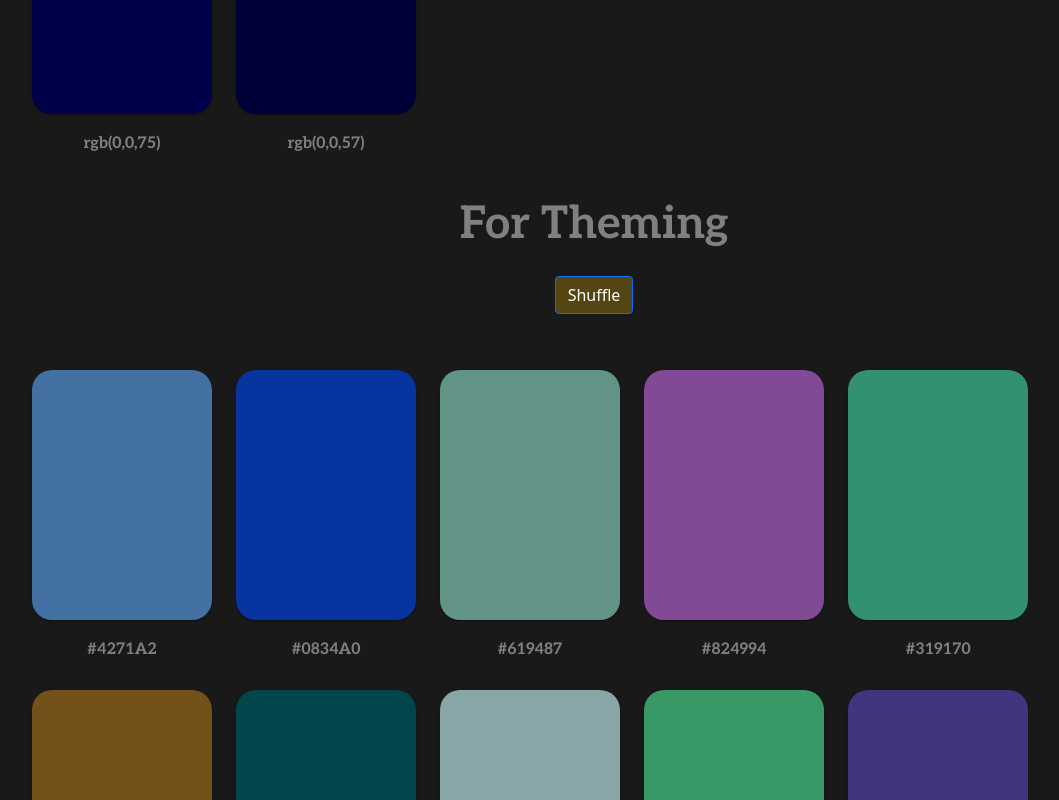
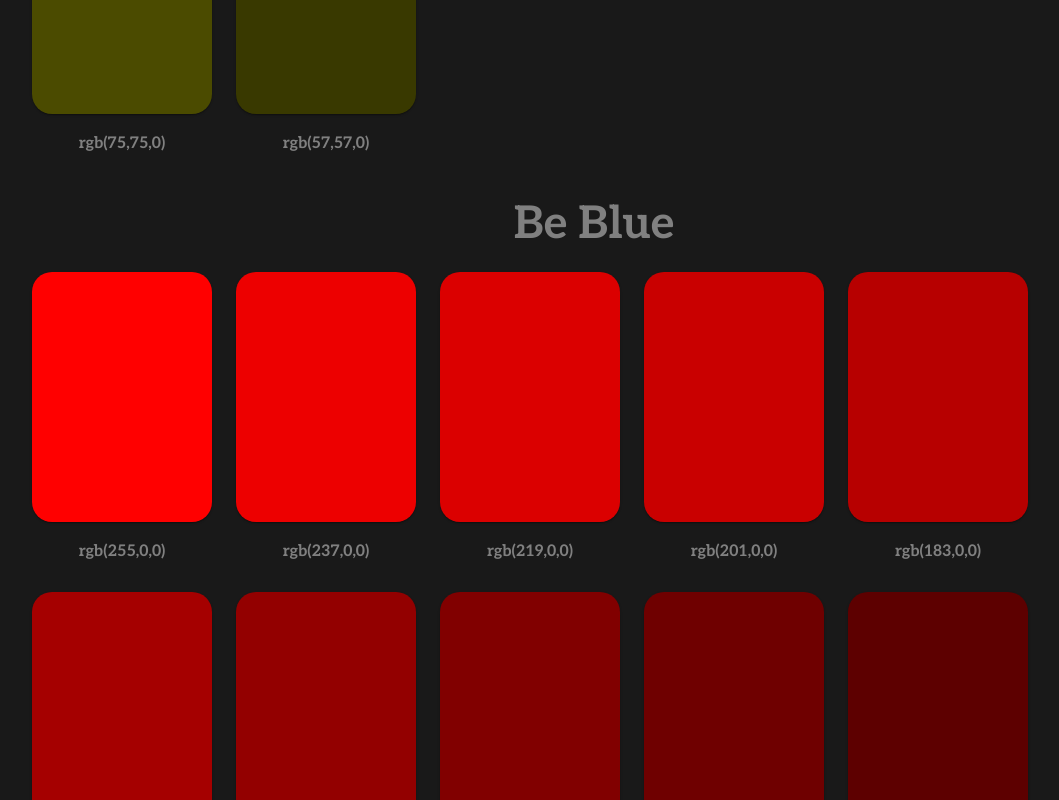
Before and after one commit to Thedot-in-opensource/astro, a React (Create React App) app: page / in a window 1280 px wide. Shown: the part 1980-2780 px from the top of the page, without its empty margins (46-1105 px from the left). Built offline with nearby package versions, Linux system fonts and the light colour scheme.

Commit message:
added yello

```diff
--- a/src/Pages/Home.js
+++ b/src/Pages/Home.js
@@ -19,7 +19,7 @@ export default function Home() {
     const [bColor, setbColor] = useState(null)
     const [shadesColor,setshadesColor] = useState([]);
     const [bshadesColor,setbshadesColor] = useState([]);
-
+    const [yshadesColor, setyshadesColor] = useState([]);
 
     function colorGe(){
         var letters = '0123456789ABCDEF';
@@ -72,11 +72,13 @@ export default function Home() {
                  //Example: ten colors between red and blue
                  var colors = build_colors([0, 0, 255], [0, 0, 50], 12);
                  var b_colors = build_colors([255, 0, 0], [50, 0, 0], 12);
+                 var y_colors = build_colors([255, 255, 0], [50, 50, 0], 12);
 
                  //Render
 
                  setshadesColor(colors)
                  setbshadesColor(b_colors)
+                 setyshadesColor(y_colors)
         }, []);
 
 
@@ -227,12 +229,12 @@ export default function Home() {
                 fontFamily:'Aleo',
                 color:'grey'
             }}
-            >Be Blue</h3>
+            >Be Yellow</h3>
              <Container maxWidth="sm">
             <Grid container spacing={2}>
 
 
-            {shadesColor && shadesColor.map(col => {
+            {yshadesColor && yshadesColor.map(col => {
                 return(
                     <div
                     style={{
@@ -262,6 +264,51 @@ export default function Home() {
             </Grid>
             </Container>
             </div>
+            <div>
+            <h3
+            style={{
+                fontSize: 45,
+                textAlign: 'center',
+                marginTop: 25,
+                marginBottom: 25,
+                fontFamily:'Aleo',
+                color:'grey'
+            }}
+            >Be Blue</h3>
+             <Container maxWidth="sm">
+            <Grid container spacing={2}>
+
+
+            {bshadesColor && bshadesColor.map(col => {
+                return(
+                    <div
+                    style={{
+                        flexDirection: 'column'
+                    }}
+                    >
+                    <Card className="style_prevu_kit" sx={{ width:180, height: 250, borderRadius:5, backgroundColor: col, margin:1.50 }} onClick={() => {navigator.clipboard.writeText(col); setcolorCopyStatusHandler({
+          vertical: 'bottom',
+          horizontal: 'right',
+        })}}>
+
+                    </Card>
+                    <p
+                    style={{
+                        textAlign: 'center',
+                        fontFamily:'Aleo',
+                        color:'grey'
+                    }}
+                    >
+                        {col}
+                    </p>
+                    </div>
+                )
+            })
+
+            }
+            </Grid>
+            </Container>
+            </div>y
             <h3
             style={{
                 fontSize: 45,
```
